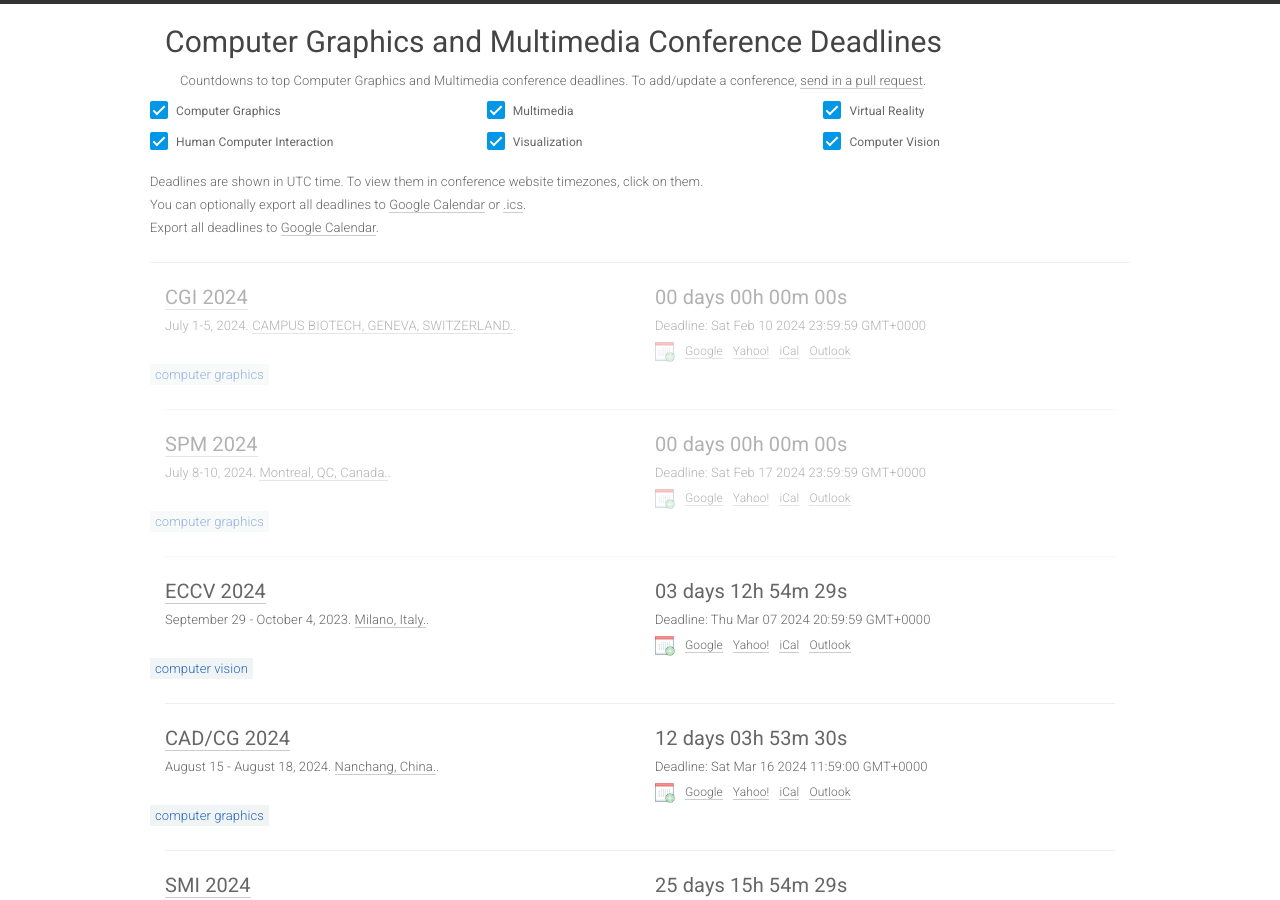
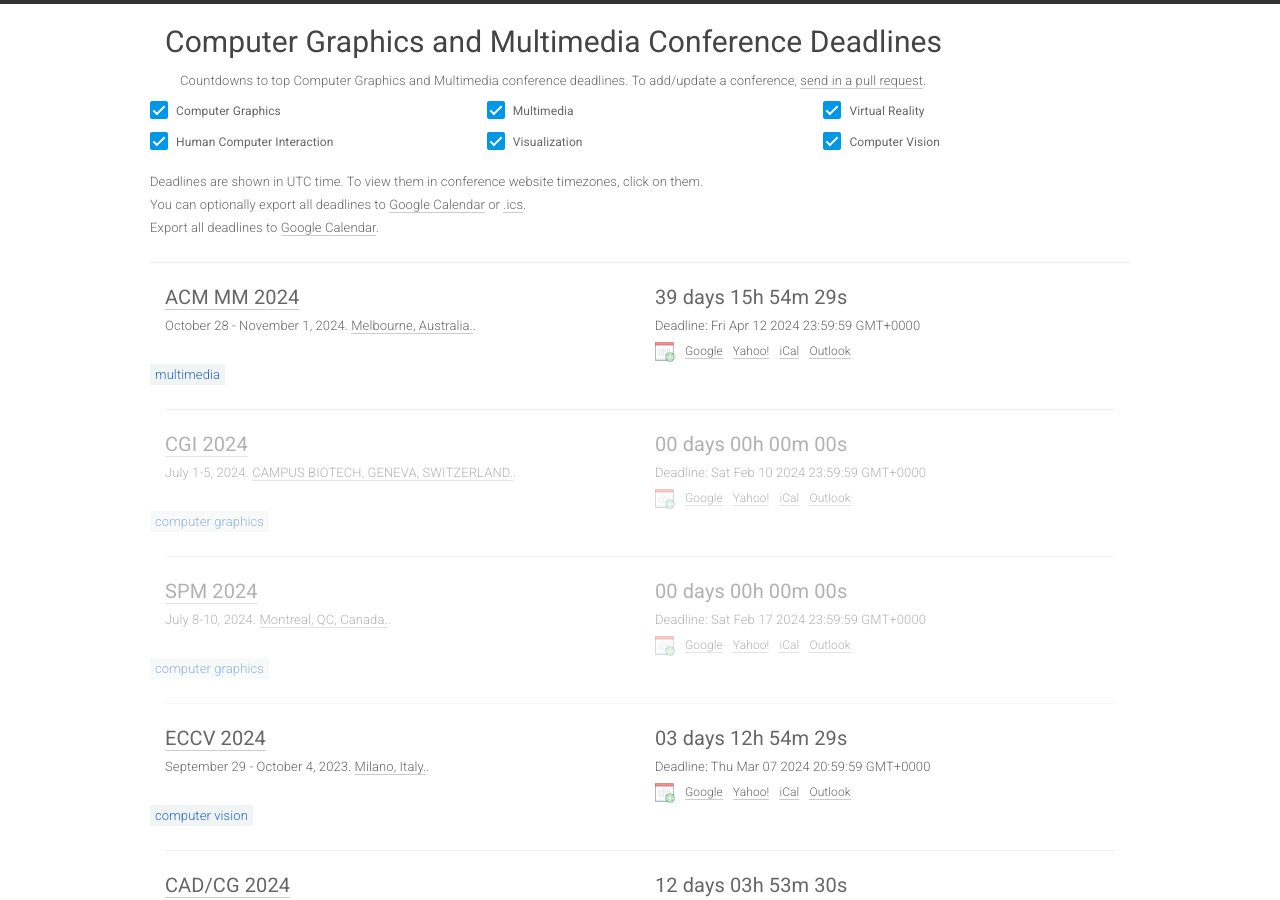
Before and after one commit to JianweiHu94/cgm-deadlines, a Jekyll site: the page built from index.html, in a window 1280 px wide and 900 px high. Built offline with Jekyll 4.4.1, drawn with Linux system fonts in a browser that asks for light colours; nearby versions of some CDN libraries.

Commit message:
Update conferences.yml

```diff
--- a/_data/conferences.yml
+++ b/_data/conferences.yml
@@ -1,4 +1,15 @@
 ---
+
+- title: ACM MM
+  year: 2024
+  id: acmmm2024
+  link: https://2024.acmmm.org/
+  deadline: '2024-4-12 23:59:59'
+  timezone: UTC-12
+  date: October 28 - November 1, 2024
+  place: Melbourne, Australia.
+  sub: MM
+
 
 - title: CGI
   year: 2024
```
